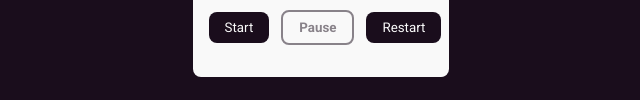
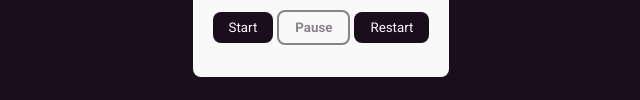
Before and after one commit to JhonnyFrade/simple-timer, a plain HTML site: page index.html in a window 1280 px wide. Shown: the part 245-345 px from the top of the page, without its empty margins (319-959 px from the left). Drawn offline with Linux system fonts and the light colour scheme.

Commit message:
Add files via upload

```diff
--- a/style.css
+++ b/style.css
@@ -52,7 +52,6 @@ body {
     border: none;
     border-radius: .5rem;
     margin-top: .8rem;
-    margin-left: .5rem;
     transition: all 200ms;
 }
 
```
